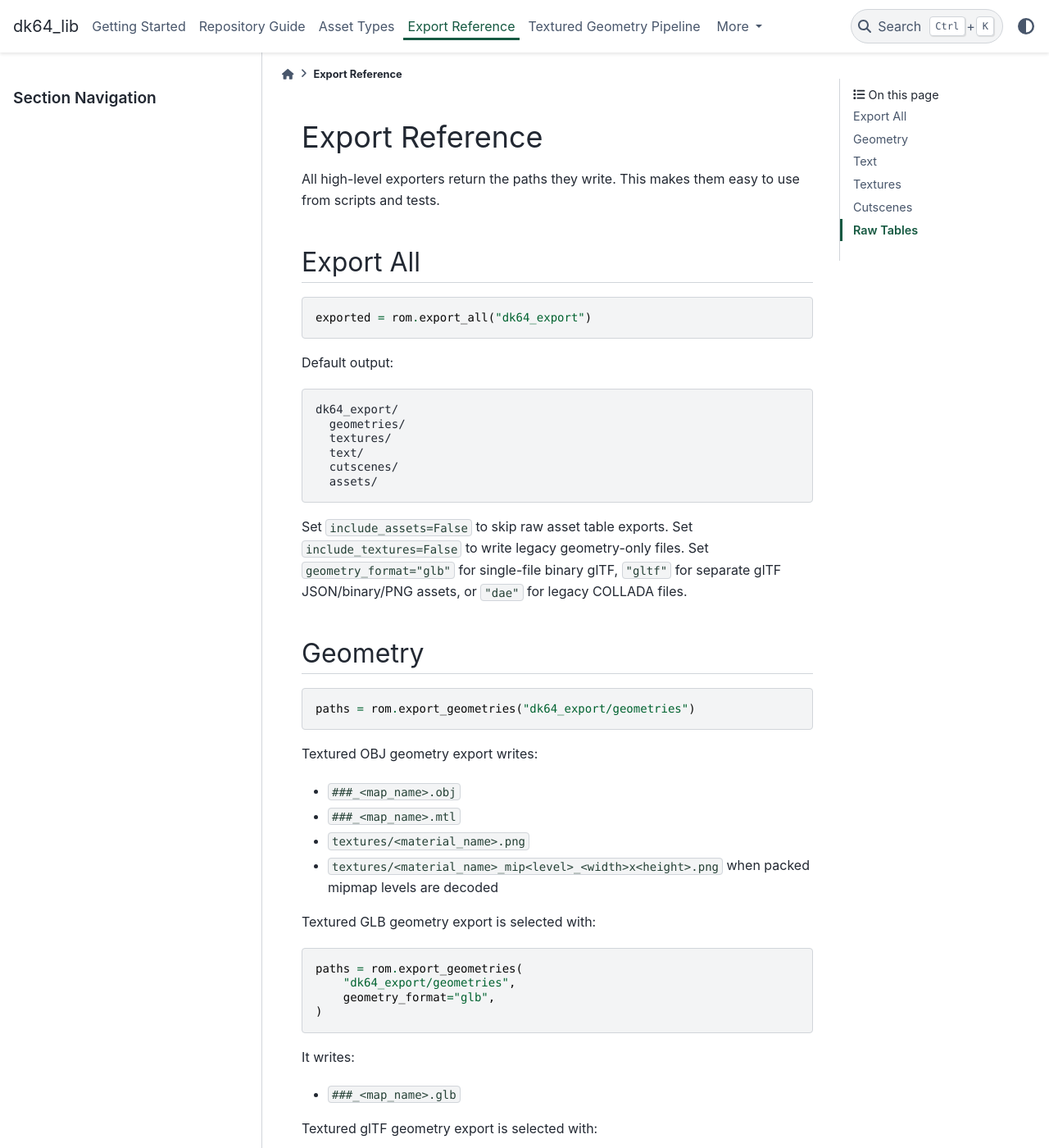
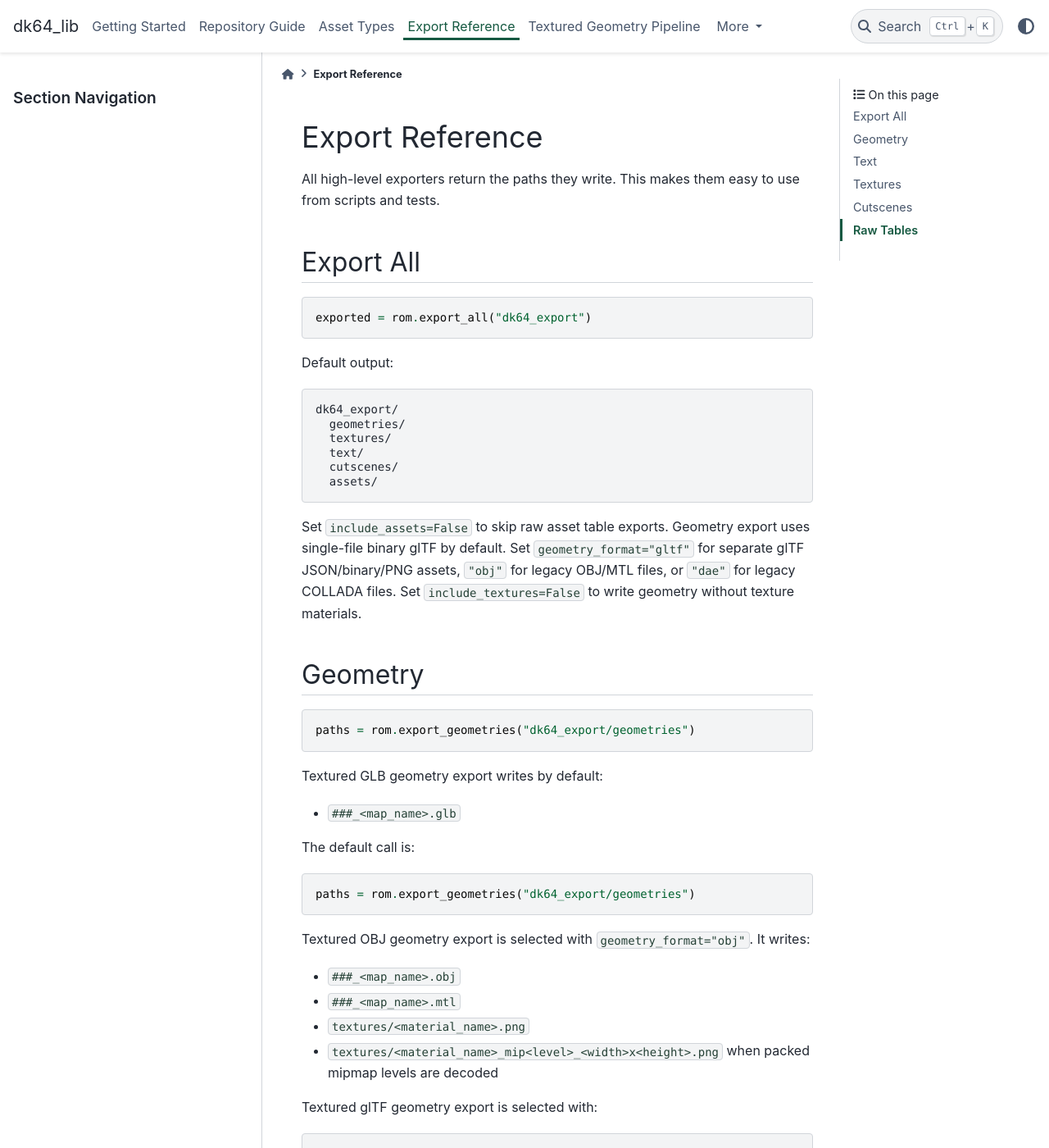
Before and after one commit to ThomasJRyan/dk64_lib, a Sphinx documentation site: the page built from docs/exports.rst, in a window 1280 px wide and 1400 px high. Shown: the whole window at 82% size. Built offline with Sphinx 7.4.7 and the PyData theme 0.15.4, drawn with Linux system fonts in a browser that asks for light colours.

Commit message:
Default geometry exports to GLB

```diff
--- a/docs/exports.rst
+++ b/docs/exports.rst
@@ -22,10 +22,11 @@ Default output:
      cutscenes/
      assets/
 
-Set ``include_assets=False`` to skip raw asset table exports. Set
-``include_textures=False`` to write legacy geometry-only files. Set
-``geometry_format="glb"`` for single-file binary glTF, ``"gltf"`` for separate
-glTF JSON/binary/PNG assets, or ``"dae"`` for legacy COLLADA files.
+Set ``include_assets=False`` to skip raw asset table exports. Geometry export
+uses single-file binary glTF by default. Set ``geometry_format="gltf"`` for
+separate glTF JSON/binary/PNG assets, ``"obj"`` for legacy OBJ/MTL files, or
+``"dae"`` for legacy COLLADA files. Set ``include_textures=False`` to write
+geometry without texture materials.
 
 Geometry
 --------
@@ -34,26 +35,24 @@ Geometry
 
    paths = rom.export_geometries("dk64_export/geometries")
 
-Textured OBJ geometry export writes:
+Textured GLB geometry export writes by default:
+
+* ``###_<map_name>.glb``
+
+The default call is:
+
+.. code-block:: python
+
+   paths = rom.export_geometries("dk64_export/geometries")
+
+Textured OBJ geometry export is selected with ``geometry_format="obj"``. It
+writes:
 
 * ``###_<map_name>.obj``
 * ``###_<map_name>.mtl``
 * ``textures/<material_name>.png``
 * ``textures/<material_name>_mip<level>_<width>x<height>.png`` when packed
   mipmap levels are decoded
-
-Textured GLB geometry export is selected with:
-
-.. code-block:: python
-
-   paths = rom.export_geometries(
-       "dk64_export/geometries",
-       geometry_format="glb",
-   )
-
-It writes:
-
-* ``###_<map_name>.glb``
 
 Textured glTF geometry export is selected with:
 
```
Also changed, not shown: README.md (+3 -3 lines), docs/getting-started.rst (+10 -10 lines), docs/textured-geometry.rst (+13 -15 lines), 2 other files.
